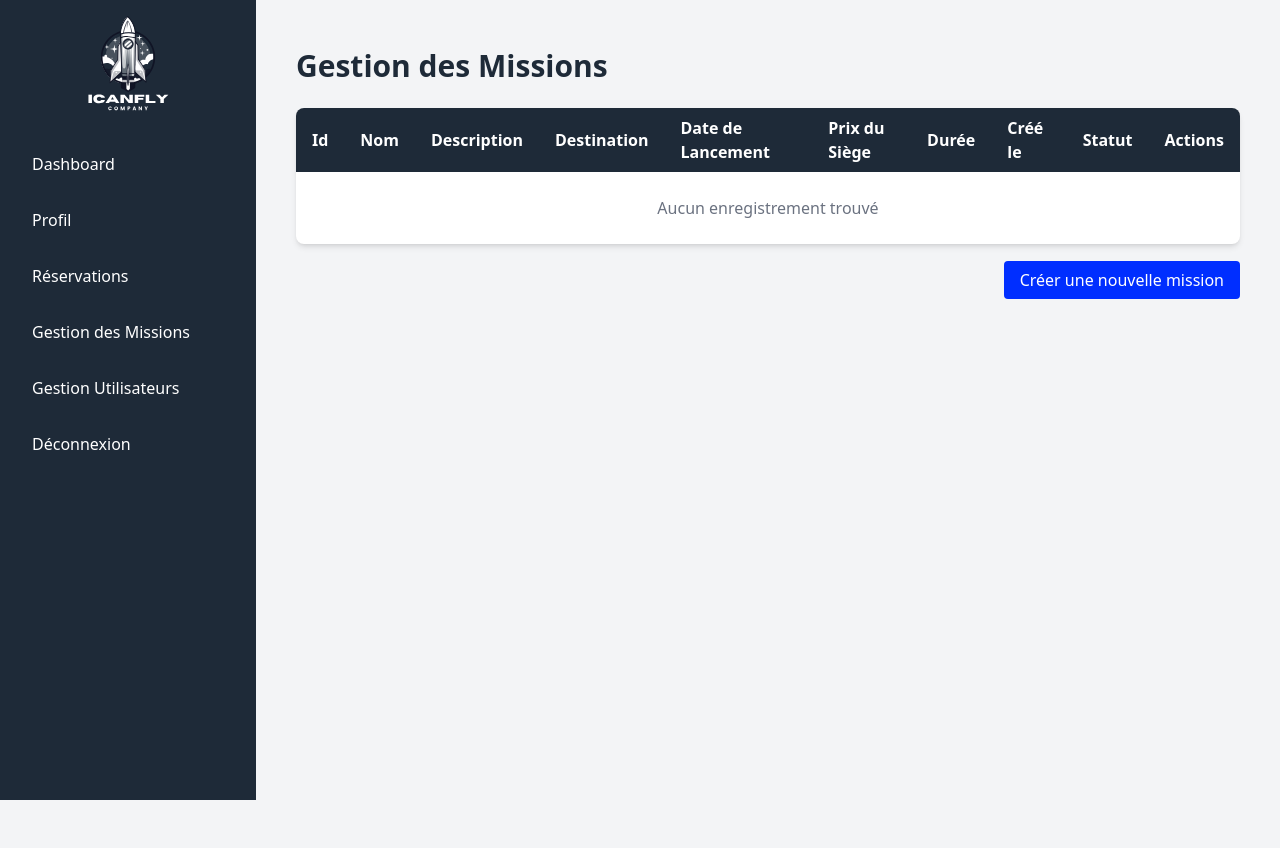
After one commit to camille-girard/TP-Icanfly, a Symfony app: template templates/dashboard/mission/index.html.twig in a window 1280 px wide. The commit adds this page. Run offline with Twig, Linux system fonts and the light colour scheme; the template is opened without the code that fills it, so the values that code supplies are empty; some libraries are stand-ins or nearby versions.

Commit message:
add crud

```diff
--- /dev/null
+++ b/templates/dashboard/mission/_delete_form.html.twig
@@ -0,0 +1,4 @@
+<form method="post" action="{{ path('dashboard_mission_delete', {'id': mission.id}) }}" onsubmit="return confirm('Are you sure you want to delete this item?');">
+    <input type="hidden" name="_token" value="{{ csrf_token('delete' ~ mission.id) }}">
+    <button class="btn">Delete</button>
+</form>
--- /dev/null
+++ b/templates/dashboard/mission/_form.html.twig
@@ -0,0 +1,4 @@
+{{ form_start(form) }}
+    {{ form_widget(form) }}
+    <button class="btn">{{ button_label|default('Save') }}</button>
+{{ form_end(form) }}
--- /dev/null
+++ b/templates/dashboard/mission/index.html.twig
@@ -0,0 +1,60 @@
+{% extends 'dashboard.html.twig' %}
+
+{% block title %}Tableau de bord - Missions{% endblock %}
+
+{% block content %}
+    <div class="container mx-auto px-4 py-6 min-h-screen">
+        <h1 class="text-3xl font-bold text-[#1E2A38] mb-6">Gestion des Missions</h1>
+
+        <div class="overflow-x-auto bg-white shadow-md rounded-lg">
+            <table class="table-auto w-full text-left border-collapse">
+                <thead class="bg-[#1E2A38] text-white">
+                <tr>
+                    <th class="px-4 py-2">Id</th>
+                    <th class="px-4 py-2">Nom</th>
+                    <th class="px-4 py-2">Description</th>
+                    <th class="px-4 py-2">Destination</th>
+                    <th class="px-4 py-2">Date de Lancement</th>
+                    <th class="px-4 py-2">Prix du Siège</th>
+                    <th class="px-4 py-2">Durée</th>
+                    <th class="px-4 py-2">Créé le</th>
+                    <th class="px-4 py-2">Statut</th>
+                    <th class="px-4 py-2">Actions</th>
+                </tr>
+                </thead>
+                <tbody class="text-[#1E2A38]">
+                {% for mission in missions %}
+                    <tr class="border-t border-[#F5F7F1] hover:bg-[#002EFF1A]">
+                        <td class="px-4 py-2">{{ mission.id }}</td>
+                        <td class="px-4 py-2">{{ mission.name }}</td>
+                        <td class="px-4 py-2">{{ mission.description }}</td>
+                        <td class="px-4 py-2">{{ mission.destination }}</td>
+                        <td class="px-4 py-2">{{ mission.launchDate ? mission.launchDate|date('Y-m-d H:i:s') : '' }}</td>
+                        <td class="px-4 py-2">{{ mission.seatPrice }}</td>
+                        <td class="px-4 py-2">{{ mission.duration }}</td>
+                        <td class="px-4 py-2">{{ mission.createdAt ? mission.createdAt|date('Y-m-d H:i:s') : '' }}</td>
+                        <td class="px-4 py-2">{{ mission.status }}</td>
+                        <td class="px-4 py-2">
+                            <a href="{{ path('dashboard_mission_show', {'id': mission.id}) }}"
+                               class="text-[#002EFF] hover:underline">Voir</a>
+                            <a href="{{ path('dashboard_mission_edit', {'id': mission.id}) }}"
+                               class="ml-2 text-[#002EFF] hover:underline">Modifier</a>
+                        </td>
+                    </tr>
+                {% else %}
+                    <tr>
+                        <td colspan="10" class="px-4 py-6 text-center text-gray-500">Aucun enregistrement trouvé</td>
+                    </tr>
+                {% endfor %}
+                </tbody>
+            </table>
+        </div>
+
+        <div class="mt-6 text-right">
+            <a href="{{ path('dashboard_mission_new') }}"
+               class="bg-[#002EFF] text-white px-4 py-2 rounded hover:bg-[#001FCC]">
+                Créer une nouvelle mission
+            </a>
+        </div>
+    </div>
+{% endblock %}
--- a/templates/sidebar.html.twig
+++ b/templates/sidebar.html.twig
@@ -9,7 +9,7 @@
             <li><a href="{{ path('app_dashboard') }}" class="block py-2 px-4 rounded hover:bg-gray-700">Dashboard</a></li>
             <li><a href="#" class="block py-2 px-4 rounded hover:bg-gray-700">Profil</a></li>
             <li><a href="{{ path('dashboard_reservations') }}" class="block py-2 px-4 rounded hover:bg-gray-700">Réservations</a></li>
-            <li><a href="{{ path('dashboard_mission') }}" class="block py-2 px-4 rounded hover:bg-gray-700">Missions</a></li>
+            <li><a href="{{ path('dashboard_mission_index') }}" class="block py-2 px-4 rounded hover:bg-gray-700">Gestion des Missions</a></li>
             <li><a href="#" class="block py-2 px-4 rounded hover:bg-gray-700">Gestion Utilisateurs</a></li>
             <li><a href="#" class="block py-2 px-4 rounded hover:bg-gray-700">Déconnexion</a></li>
         </ul>
```
Also changed, not shown: src/Controller/Mission/MissionController.php (+67 -3 lines), src/Form/MissionType.php (added, +94 -0 lines), templates/dashboard/mission/edit.html.twig (added, +13 -0 lines), templates/dashboard/mission/new.html.twig (added, +20 -0 lines), templates/dashboard/mission/show.html.twig (added, +54 -0 lines), templates/dashboard/missions/missions.html.twig (deleted, +0 -9 lines).
